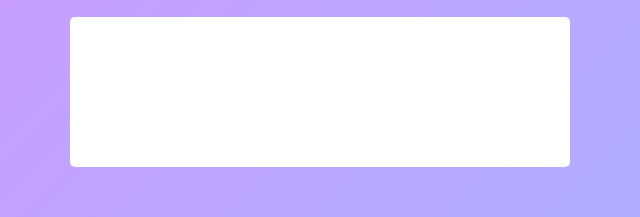
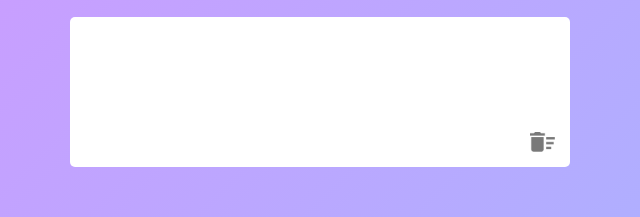
Before and after one commit to hellokristinafaye/notesApp, a plain HTML site: page index.html in a window 1280 px wide. Shown: the part 199-416 px from the top of the page, 58-698 px from the left. Drawn offline with Linux system fonts and the light colour scheme.

Commit message:
delete icon added and styled

```diff
--- a/index.html
+++ b/index.html
@@ -12,7 +12,9 @@
         <h1><img src="images/notes.png" alt="" class="">Notes</h1>
         <button><img src="images/edit.png" alt="" class="">Create Notes</button>
         <div class="notes-container">
-            <p contenteditable="true" class="input-box"></p>
+            <p contenteditable="true" class="input-box">
+                <img src="images/delete.png" alt="" class="">
+            </p>
         </div>
     </div>
 
--- a/style.css
+++ b/style.css
@@ -50,3 +50,10 @@
     outline: none;
     border-radius: 5px;
 }
+.input-box img {
+    width: 25px;
+    position: absolute;
+    bottom: 15px;
+    right: 15px;
+    cursor: pointer;
+}
```
